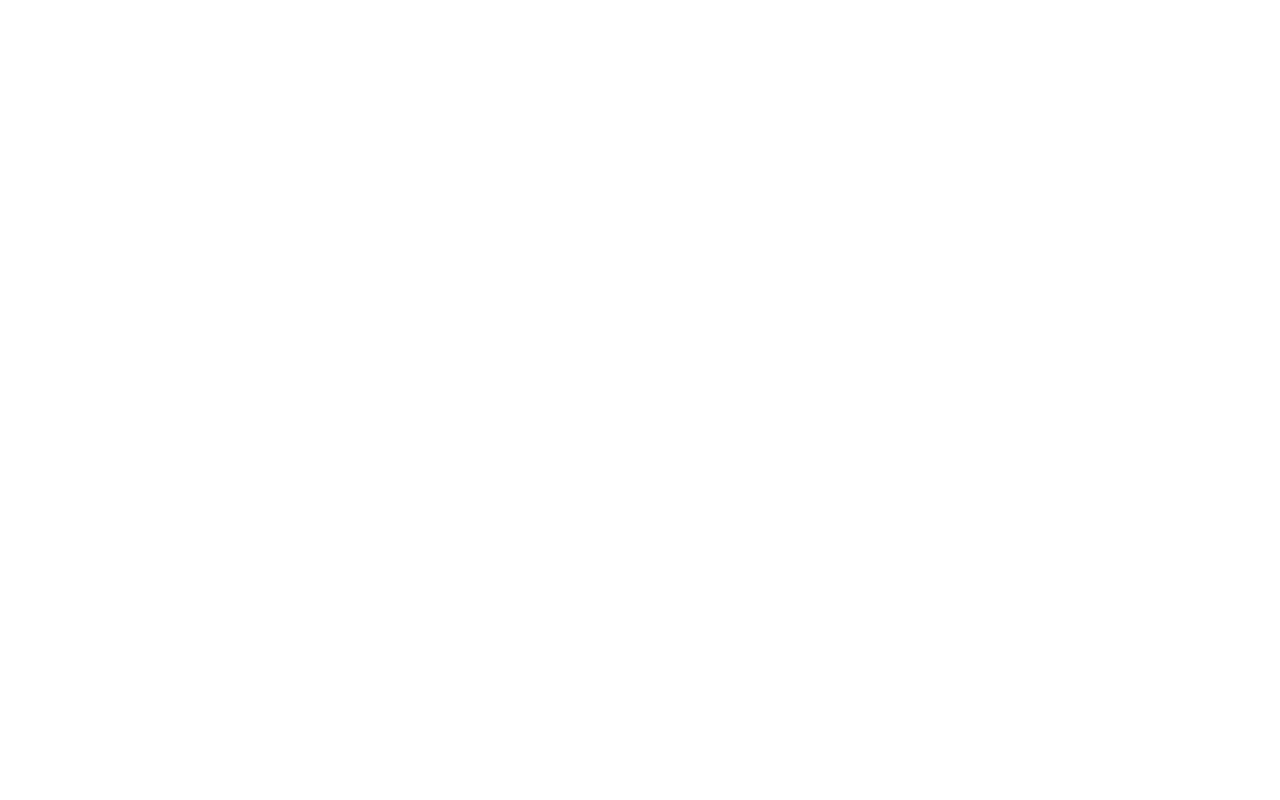
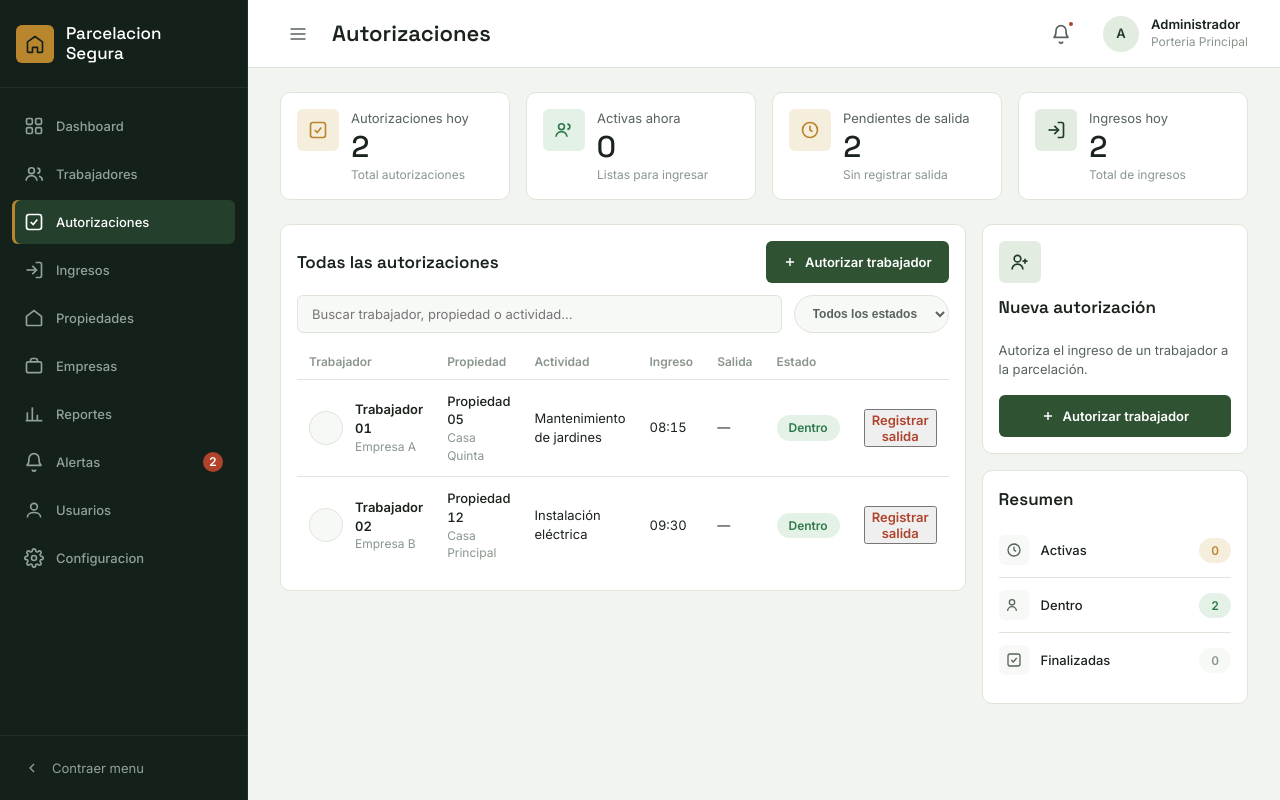
Before and after one commit to Alejandro-YP/Parcelacion-Segura, a website: page frontend/html/autorizaciones.html in a window 1280 px wide. Drawn offline with Linux system fonts and the light colour scheme.

Commit message:
feat(funcionalidad autorizacion): ventana autorizacion

```diff
--- a/frontend/html/autorizaciones.html
+++ b/frontend/html/autorizaciones.html
@@ -0,0 +1,299 @@
+<!DOCTYPE html>
+<html lang="es">
+<head>
+  <meta charset="UTF-8">
+  <meta name="viewport" content="width=device-width, initial-scale=1.0">
+  <title>Autorizaciones · Parcelación Segura</title>
+  <link rel="preconnect" href="https://fonts.googleapis.com">
+  <link rel="preconnect" href="https://fonts.gstatic.com" crossorigin>
+  <link href="https://fonts.googleapis.com/css2?family=Inter:wght@400;500;600;700&family=Space+Grotesk:wght@500;600;700&display=swap" rel="stylesheet">
+  <!-- ✅ CSS: sube un nivel a /css/ y usa el nombre real -->
+  <link rel="stylesheet" href="../css/dashboard-style.css">
+</head>
+<body>
+
+<div class="app-shell" id="appShell">
+
+  <!-- ============ SIDEBAR ============ -->
+  <aside class="sidebar">
+    <div class="sidebar__brand">
+      <div class="sidebar__brand-mark">
+        <svg width="20" height="20" viewBox="0 0 24 24" fill="none" stroke="#14201A" stroke-width="2" stroke-linecap="round" stroke-linejoin="round">
+          <path d="M3 9.5 12 3l9 6.5V21a1 1 0 0 1-1 1h-5v-6h-6v6H4a1 1 0 0 1-1-1V9.5Z"/>
+        </svg>
+      </div>
+      <div class="sidebar__brand-name">Parcelacion<br>Segura</div>
+    </div>
+
+    <nav class="sidebar__nav">
+      <!-- ✅ Dashboard está en la raíz → sube un nivel -->
+      <a class="nav__item" href="../dashboard.html">
+        <svg class="nav__icon" viewBox="0 0 24 24" fill="none" stroke="currentColor" stroke-width="2"><rect x="3" y="3" width="7" height="7" rx="1.5"/><rect x="14" y="3" width="7" height="7" rx="1.5"/><rect x="3" y="14" width="7" height="7" rx="1.5"/><rect x="14" y="14" width="7" height="7" rx="1.5"/></svg>
+        <span class="nav__label">Dashboard</span>
+      </a>
+
+      <!-- ✅ Mismo nivel -->
+      <a class="nav__item" href="trabajadores.html">
+        <svg class="nav__icon" viewBox="0 0 24 24" fill="none" stroke="currentColor" stroke-width="2"><circle cx="9" cy="8" r="3.5"/><path d="M2.5 20c0-3.3 2.9-6 6.5-6s6.5 2.7 6.5 6"/><path d="M16 11a3 3 0 1 0 0-6"/><path d="M22 20c0-2.5-1.6-4.6-4-5.5"/></svg>
+        <span class="nav__label">Trabajadores</span>
+      </a>
+
+      <!-- ✅ Estás en autorizaciones.html, así que este es el activo -->
+      <a class="nav__item is-active" href="autorizaciones.html">
+        <svg class="nav__icon" viewBox="0 0 24 24" fill="none" stroke="currentColor" stroke-width="2"><rect x="3" y="3" width="18" height="18" rx="3"/><path d="m8 12 3 3 5-6"/></svg>
+        <span class="nav__label">Autorizaciones</span>
+      </a>
+
+      <a class="nav__item" href="#">
+        <svg class="nav__icon" viewBox="0 0 24 24" fill="none" stroke="currentColor" stroke-width="2"><path d="M14 3h5a2 2 0 0 1 2 2v14a2 2 0 0 1-2 2h-5"/><path d="M10 17l5-5-5-5"/><path d="M15 12H3"/></svg>
+        <span class="nav__label">Ingresos</span>
+      </a>
+
+      <a class="nav__item" href="#">
+        <svg class="nav__icon" viewBox="0 0 24 24" fill="none" stroke="currentColor" stroke-width="2"><path d="M3 10 12 3l9 7v10a1 1 0 0 1-1 1H4a1 1 0 0 1-1-1V10Z"/></svg>
+        <span class="nav__label">Propiedades</span>
+      </a>
+
+      <a class="nav__item" href="#">
+        <svg class="nav__icon" viewBox="0 0 24 24" fill="none" stroke="currentColor" stroke-width="2"><rect x="3" y="7" width="18" height="13" rx="2"/><path d="M8 7V5a2 2 0 0 1 2-2h4a2 2 0 0 1 2 2v2"/></svg>
+        <span class="nav__label">Empresas</span>
+      </a>
+
+      <a class="nav__item" href="#">
+        <svg class="nav__icon" viewBox="0 0 24 24" fill="none" stroke="currentColor" stroke-width="2"><path d="M4 20V10"/><path d="M10 20V4"/><path d="M16 20v-7"/><path d="M22 20H2"/></svg>
+        <span class="nav__label">Reportes</span>
+      </a>
+
+      <a class="nav__item" href="#">
+        <svg class="nav__icon" viewBox="0 0 24 24" fill="none" stroke="currentColor" stroke-width="2"><path d="M6 8a6 6 0 1 1 12 0c0 7 3 8 3 8H3s3-1 3-8"/><path d="M10 21a2 2 0 0 0 4 0"/></svg>
+        <span class="nav__label">Alertas</span>
+        <span class="nav__badge">2</span>
+      </a>
+
+      <a class="nav__item" href="#">
+        <svg class="nav__icon" viewBox="0 0 24 24" fill="none" stroke="currentColor" stroke-width="2"><circle cx="12" cy="8" r="4"/><path d="M4 21c0-4 4-6 8-6s8 2 8 6"/></svg>
+        <span class="nav__label">Usuarios</span>
+      </a>
+
+      <a class="nav__item" href="#">
+        <svg class="nav__icon" viewBox="0 0 24 24" fill="none" stroke="currentColor" stroke-width="2"><circle cx="12" cy="12" r="3"/><path d="M19.4 15a1.7 1.7 0 0 0 .3 1.9l.1.1a2 2 0 1 1-2.8 2.8l-.1-.1a1.7 1.7 0 0 0-1.9-.3 1.7 1.7 0 0 0-1 1.5V21a2 2 0 1 1-4 0v-.1a1.7 1.7 0 0 0-1-1.5 1.7 1.7 0 0 0-1.9.3l-.1.1a2 2 0 1 1-2.8-2.8l.1-.1a1.7 1.7 0 0 0 .3-1.9 1.7 1.7 0 0 0-1.5-1H3a2 2 0 1 1 0-4h.1a1.7 1.7 0 0 0 1.5-1 1.7 1.7 0 0 0-.3-1.9l-.1-.1a2 2 0 1 1 2.8-2.8l.1.1a1.7 1.7 0 0 0 1.9.3H9a1.7 1.7 0 0 0 1-1.5V3a2 2 0 1 1 4 0v.1a1.7 1.7 0 0 0 1 1.5 1.7 1.7 0 0 0 1.9-.3l.1-.1a2 2 0 1 1 2.8 2.8l-.1.1a1.7 1.7 0 0 0-.3 1.9V9a1.7 1.7 0 0 0 1.5 1H21a2 2 0 1 1 0 4h-.1a1.7 1.7 0 0 0-1.5 1Z"/></svg>
+        <span class="nav__label">Configuracion</span>
+      </a>
+    </nav>
+
+    <div class="sidebar__footer">
+      <button class="sidebar__collapse-btn" id="btnCollapse">
+        <svg width="16" height="16" viewBox="0 0 24 24" fill="none" stroke="currentColor" stroke-width="2"><path d="m15 18-6-6 6-6"/></svg>
+        <span>Contraer menu</span>
+      </button>
+    </div>
+  </aside>
+
+  <!-- ============ MAIN ============ -->
+  <div class="app-main">
+
+    <header class="topbar">
+      <div class="topbar__left">
+        <button class="topbar__menu-btn" id="btnMenu">
+          <svg width="20" height="20" viewBox="0 0 24 24" fill="none" stroke="currentColor" stroke-width="2"><path d="M3 6h18M3 12h18M3 18h18"/></svg>
+        </button>
+        <h1 class="topbar__title">Autorizaciones</h1>
+      </div>
+
+      <div class="topbar__right">
+        <button class="topbar__icon-btn">
+          <svg width="20" height="20" viewBox="0 0 24 24" fill="none" stroke="currentColor" stroke-width="2"><path d="M6 8a6 6 0 1 1 12 0c0 7 3 8 3 8H3s3-1 3-8"/><path d="M10 21a2 2 0 0 0 4 0"/></svg>
+          <span class="topbar__icon-dot"></span>
+        </button>
+        <div class="topbar__user">
+          <div class="topbar__avatar">A</div>
+          <div>
+            <div class="topbar__user-name">Administrador</div>
+            <div class="topbar__user-role">Porteria Principal</div>
+          </div>
+        </div>
+      </div>
+    </header>
+
+    <div class="view">
+
+      <!-- KPIs -->
+      <div class="kpi-grid">
+        <div class="kpi-card kpi-card--auth">
+          <div class="kpi-card__icon">
+            <svg viewBox="0 0 24 24" fill="none" stroke="currentColor" stroke-width="2"><rect x="3" y="3" width="18" height="18" rx="3"/><path d="m8 12 3 3 5-6"/></svg>
+          </div>
+          <div>
+            <div class="kpi-card__label">Autorizaciones hoy</div>
+            <div class="kpi-card__value" id="kpiHoy">0</div>
+            <div class="kpi-card__sub">Total autorizaciones</div>
+          </div>
+        </div>
+
+        <div class="kpi-card kpi-card--inside">
+          <div class="kpi-card__icon">
+            <svg viewBox="0 0 24 24" fill="none" stroke="currentColor" stroke-width="2"><circle cx="9" cy="8" r="3.5"/><path d="M2.5 20c0-3.3 2.9-6 6.5-6s6.5 2.7 6.5 6"/><path d="M16 11a3 3 0 1 0 0-6"/></svg>
+          </div>
+          <div>
+            <div class="kpi-card__label">Activas ahora</div>
+            <div class="kpi-card__value" id="kpiActivas">0</div>
+            <div class="kpi-card__sub">Listas para ingresar</div>
+          </div>
+        </div>
+
+        <div class="kpi-card kpi-card--pending">
+          <div class="kpi-card__icon">
+            <svg viewBox="0 0 24 24" fill="none" stroke="currentColor" stroke-width="2"><circle cx="12" cy="12" r="9"/><path d="M12 7v5l3 2"/></svg>
+          </div>
+          <div>
+            <div class="kpi-card__label">Pendientes de salida</div>
+            <div class="kpi-card__value" id="kpiPendientes">0</div>
+            <div class="kpi-card__sub">Sin registrar salida</div>
+          </div>
+        </div>
+
+        <div class="kpi-card kpi-card--entries">
+          <div class="kpi-card__icon">
+            <svg viewBox="0 0 24 24" fill="none" stroke="currentColor" stroke-width="2"><path d="M14 3h5a2 2 0 0 1 2 2v14a2 2 0 0 1-2 2h-5"/><path d="M10 17l5-5-5-5"/><path d="M15 12H3"/></svg>
+          </div>
+          <div>
+            <div class="kpi-card__label">Ingresos hoy</div>
+            <div class="kpi-card__value" id="kpiIngresos">0</div>
+            <div class="kpi-card__sub">Total de ingresos</div>
+          </div>
+        </div>
+      </div>
+
+      <div class="grid-main">
+
+        <div class="grid-main__col">
+          <section class="panel">
+            <div class="panel__header">
+              <h2 class="panel__title">Todas las autorizaciones</h2>
+              <button class="btn btn--primary" id="btnNueva">
+                <svg width="14" height="14" viewBox="0 0 24 24" fill="none" stroke="currentColor" stroke-width="2.5"><path d="M12 5v14M5 12h14"/></svg>
+                Autorizar trabajador
+              </button>
+            </div>
+
+            <div style="padding: 0 var(--space-4) var(--space-3); display:flex; gap: var(--space-3); flex-wrap:wrap;">
+              <input id="buscador" type="text" placeholder="Buscar trabajador, propiedad o actividad..."
+                style="flex:1; min-width:200px; padding: 10px 14px; border:1px solid var(--color-border); border-radius: var(--radius-sm); font-family: inherit; font-size: var(--text-sm); background: var(--color-surface-alt);">
+              <select id="filtroEstado" class="select-chip" style="padding: 10px 14px; cursor:pointer;">
+                <option value="">Todos los estados</option>
+                <option value="activa">Activas</option>
+                <option value="dentro">Dentro</option>
+                <option value="finalizada">Finalizadas</option>
+              </select>
+            </div>
+
+            <div class="panel__body" style="padding-top:0;">
+              <table class="data-table">
+                <thead>
+                  <tr>
+                    <th>Trabajador</th>
+                    <th>Propiedad</th>
+                    <th>Actividad</th>
+                    <th>Ingreso</th>
+                    <th>Salida</th>
+                    <th>Estado</th>
+                    <th></th>
+                  </tr>
+                </thead>
+                <tbody id="tbodyAutorizaciones"></tbody>
+              </table>
+            </div>
+          </section>
+        </div>
+
+        <div class="grid-main__col">
+
+          <section class="panel">
+            <div class="cta-panel">
+              <div class="cta-panel__icon">
+                <svg width="20" height="20" viewBox="0 0 24 24" fill="none" stroke="currentColor" stroke-width="2"><circle cx="9" cy="8" r="4"/><path d="M2.5 21c0-3.6 2.9-6.5 6.5-6.5S15.5 17.4 15.5 21"/><path d="M18 8v6M21 11h-6"/></svg>
+              </div>
+              <h3 class="cta-panel__title">Nueva autorización</h3>
+              <p class="cta-panel__desc">Autoriza el ingreso de un trabajador a la parcelación.</p>
+              <button class="btn btn--primary btn--block" id="btnNueva2">
+                <svg width="14" height="14" viewBox="0 0 24 24" fill="none" stroke="currentColor" stroke-width="2.5"><path d="M12 5v14M5 12h14"/></svg>
+                Autorizar trabajador
+              </button>
+            </div>
+          </section>
+
+          <section class="panel">
+            <div class="panel__header">
+              <h2 class="panel__title">Resumen</h2>
+            </div>
+            <div class="panel__body" style="padding-top:0;">
+              <ul class="report-list">
+                <li class="report-item">
+                  <div class="report-item__icon">
+                    <svg width="16" height="16" viewBox="0 0 24 24" fill="none" stroke="currentColor" stroke-width="2"><circle cx="12" cy="12" r="9"/><path d="M12 7v5l3 2"/></svg>
+                  </div>
+                  <div class="report-item__name">Activas</div>
+                  <span class="badge badge--pending" id="resActivas">0</span>
+                </li>
+                <li class="report-item">
+                  <div class="report-item__icon">
+                    <svg width="16" height="16" viewBox="0 0 24 24" fill="none" stroke="currentColor" stroke-width="2"><circle cx="9" cy="8" r="4"/><path d="M2.5 21c0-3.6 2.9-6.5 6.5-6.5S15.5 17.4 15.5 21"/></svg>
+                  </div>
+                  <div class="report-item__name">Dentro</div>
+                  <span class="badge badge--inside" id="resDentro">0</span>
+                </li>
+                <li class="report-item">
+                  <div class="report-item__icon">
+                    <svg width="16" height="16" viewBox="0 0 24 24" fill="none" stroke="currentColor" stroke-width="2"><path d="m8 12 3 3 5-6"/><rect x="3" y="3" width="18" height="18" rx="3"/></svg>
+                  </div>
+                  <div class="report-item__name">Finalizadas</div>
+                  <span class="badge badge--out" id="resFinal">0</span>
+                </li>
+              </ul>
+            </div>
+          </section>
+
+        </div>
+      </div>
+    </div>
+  </div>
+</div>
+
+<!-- ============ MODAL ============ -->
+<div class="modal-overlay" id="modalNueva">
+  <div class="modal">
+    <h2 style="margin-bottom: var(--space-4);">Nueva autorización</h2>
+    <form id="formAutorizacion">
+      <label style="display:block; font-size: var(--text-xs); color: var(--color-ink-muted); margin-bottom: 6px;">Trabajador</label>
+      <select id="trabajador" required style="width:100%; padding: 10px; border:1px solid var(--color-border); border-radius: var(--radius-sm); margin-bottom: var(--space-3); font-family:inherit;">
+        <option value="">Seleccionar trabajador...</option>
+        <option value="Trabajador 01|Empresa A">Trabajador 01 — Empresa A</option>
+        <option value="Trabajador 02|Empresa B">Trabajador 02 — Empresa B</option>
+        <option value="Trabajador 03|Empresa A">Trabajador 03 — Empresa A</option>
+      </select>
+
+      <label style="display:block; font-size: var(--text-xs); color: var(--color-ink-muted); margin-bottom: 6px;">Propiedad</label>
+      <select id="propiedad" required style="width:100%; padding: 10px; border:1px solid var(--color-border); border-radius: var(--radius-sm); margin-bottom: var(--space-3); font-family:inherit;">
+        <option value="">Seleccionar propiedad...</option>
+        <option value="Propiedad 05|Casa Quinta">Propiedad 05 — Casa Quinta</option>
+        <option value="Propiedad 12|Casa Principal">Propiedad 12 — Casa Principal</option>
+      </select>
+
+      <label style="display:block; font-size: var(--text-xs); color: var(--color-ink-muted); margin-bottom: 6px;">Actividad</label>
+      <input id="actividad" type="text" placeholder="Ej: Mantenimiento de jardines" required style="width:100%; padding: 10px; border:1px solid var(--color-border); border-radius: var(--radius-sm); margin-bottom: var(--space-3); font-family:inherit;">
+
+      <label style="display:block; font-size: var(--text-xs); color: var(--color-ink-muted); margin-bottom: 6px;">Fecha</label>
+      <input id="fecha" type="date" required style="width:100%; padding: 10px; border:1px solid var(--color-border); border-radius: var(--radius-sm); margin-bottom: var(--space-3); font-family:inherit;">
+
+      <div style="display:flex; gap: var(--space-3); margin-top: var(--space-4);">
+        <button type="button" class="btn" id="btnCancelar" style="flex:1; background: var(--color-surface-alt); border:1px solid var(--color-border); color: var(--color-ink);">Cancelar</button>
+        <button type="submit" class="btn btn--primary" style="flex:1;">Autorizar</button>
+      </div>
+    </form>
+  </div>
+</div>
+
+<!-- ✅ JS: sube un nivel a /js/ -->
+<script src="../js/autorizacion.js"></script>
+</body>
+</html>
--- a/frontend/js/autorizacion.js
+++ b/frontend/js/autorizacion.js
@@ -0,0 +1,188 @@
+// ==========================================
+// Autorización - Vista con localStorage
+// ==========================================
+
+const STORAGE_KEY = 'autorizaciones_parcelacion';
+
+const datosIniciales = [
+  { id: 1, trabajador: 'Trabajador 01', empresa: 'Empresa A', propiedad: 'Propiedad 05', casa: 'Casa Quinta',   actividad: 'Mantenimiento de jardines', ingreso: '08:15', salida: null, estado: 'dentro' },
+  { id: 2, trabajador: 'Trabajador 02', empresa: 'Empresa B', propiedad: 'Propiedad 12', casa: 'Casa Principal', actividad: 'Instalación eléctrica',     ingreso: '09:30', salida: null, estado: 'dentro' }
+];
+
+let autorizaciones = JSON.parse(localStorage.getItem(STORAGE_KEY));
+if (!autorizaciones) {
+  autorizaciones = [...datosIniciales];
+  localStorage.setItem(STORAGE_KEY, JSON.stringify(autorizaciones));
+}
+
+const tbody       = document.getElementById('tbodyAutorizaciones');
+const modal       = document.getElementById('modalNueva');
+const form        = document.getElementById('formAutorizacion');
+const buscador    = document.getElementById('buscador');
+const filtro      = document.getElementById('filtroEstado');
+const btnNueva    = document.getElementById('btnNueva');
+const btnNueva2   = document.getElementById('btnNueva2');
+const btnCancelar = document.getElementById('btnCancelar');
+
+function render() {
+  const texto  = buscador.value.toLowerCase().trim();
+  const estado = filtro.value;
+
+  const filtradas = autorizaciones.filter(a => {
+    const coincideTexto =
+      a.trabajador.toLowerCase().includes(texto) ||
+      a.propiedad.toLowerCase().includes(texto) ||
+      a.actividad.toLowerCase().includes(texto) ||
+      (a.empresa || '').toLowerCase().includes(texto);
+    const coincideEstado = !estado || a.estado === estado;
+    return coincideTexto && coincideEstado;
+  });
+
+  tbody.innerHTML = '';
+
+  if (filtradas.length === 0) {
+    tbody.innerHTML = `
+      <tr><td colspan="7" style="text-align:center; padding: var(--space-6); color: var(--color-ink-faint);">
+        No hay autorizaciones que coincidan
+      </td></tr>`;
+  } else {
+    filtradas.forEach(a => {
+      const tr = document.createElement('tr');
+      const badgeClass =
+        a.estado === 'dentro'     ? 'badge--inside'  :
+        a.estado === 'activa'     ? 'badge--pending' :
+        a.estado === 'finalizada' ? 'badge--out'     : 'badge--out';
+      const badgeText =
+        a.estado === 'dentro'     ? 'Dentro'     :
+        a.estado === 'activa'     ? 'Activa'     :
+        a.estado === 'finalizada' ? 'Finalizada' : a.estado;
+
+      let accion = '—';
+      if (a.estado === 'activa') {
+        accion = `<button class="panel__link" data-action="ingreso" data-id="${a.id}">Registrar ingreso</button>`;
+      } else if (a.estado === 'dentro') {
+        accion = `<button class="panel__link" style="color: var(--color-status-alert);" data-action="salida" data-id="${a.id}">Registrar salida</button>`;
+      }
+
+      tr.innerHTML = `
+        <td>
+          <div class="person-cell">
+            <div class="person-cell__avatar"></div>
+            <div>
+              <div class="person-cell__name">${a.trabajador}</div>
+              <div class="person-cell__meta">${a.empresa || ''}</div>
+            </div>
+          </div>
+        </td>
+        <td>
+          <div class="cell-title">${a.propiedad}</div>
+          <div class="cell-meta">${a.casa || ''}</div>
+        </td>
+        <td>${a.actividad}</td>
+        <td>${a.ingreso || '—'}</td>
+        <td>${a.salida || '—'}</td>
+        <td><span class="badge ${badgeClass}">${badgeText}</span></td>
+        <td>${accion}</td>
+      `;
+      tbody.appendChild(tr);
+    });
+  }
+
+  actualizarKPIs();
+}
+
+function actualizarKPIs() {
+  const activas = autorizaciones.filter(a => a.estado === 'activa').length;
+  const dentro  = autorizaciones.filter(a => a.estado === 'dentro').length;
+  const finales = autorizaciones.filter(a => a.estado === 'finalizada').length;
+  const total   = autorizaciones.length;
+
+  document.getElementById('kpiHoy').textContent        = total;
+  document.getElementById('kpiActivas').textContent    = activas;
+  document.getElementById('kpiPendientes').textContent = dentro;
+  document.getElementById('kpiIngresos').textContent   = total;
+
+  document.getElementById('resActivas').textContent = activas;
+  document.getElementById('resDentro').textContent  = dentro;
+  document.getElementById('resFinal').textContent   = finales;
+}
+
+function guardar() {
+  localStorage.setItem(STORAGE_KEY, JSON.stringify(autorizaciones));
+}
+
+function abrirModal() {
+  document.getElementById('fecha').valueAsDate = new Date();
+  modal.classList.add('is-open');
+}
+function cerrarModal() {
+  modal.classList.remove('is-open');
+  form.reset();
+}
+
+btnNueva.addEventListener('click', abrirModal);
+btnNueva2.addEventListener('click', abrirModal);
+btnCancelar.addEventListener('click', cerrarModal);
+modal.addEventListener('click', e => { if (e.target === modal) cerrarModal(); });
+
+form.addEventListener('submit', e => {
+  e.preventDefault();
+
+  const [trabajador, empresa] = document.getElementById('trabajador').value.split('|');
+  const [propiedad, casa]     = document.getElementById('propiedad').value.split('|');
+  const actividad             = document.getElementById('actividad').value;
+
+  const nueva = {
+    id: Date.now(),
+    trabajador, empresa,
+    propiedad, casa,
+    actividad,
+    ingreso: null,
+    salida: null,
+    estado: 'activa',
+    fecha: document.getElementById('fecha').value
+  };
+
+  autorizaciones.unshift(nueva);
+  guardar();
+  render();
+  cerrarModal();
+});
+
+tbody.addEventListener('click', e => {
+  const btn = e.target.closest('button[data-action]');
+  if (!btn) return;
+
+  const id = Number(btn.dataset.id);
+  const a  = autorizaciones.find(x => x.id === id);
+  if (!a) return;
+
+  const hora = new Date().toLocaleTimeString('es-CO', { hour: '2-digit', minute: '2-digit' });
+
+  if (btn.dataset.action === 'ingreso') {
+    a.ingreso = hora;
+    a.estado  = 'dentro';
+  } else if (btn.dataset.action === 'salida') {
+    a.salida = hora;
+    a.estado = 'finalizada';
+  }
+
+  guardar();
+  render();
+});
+
+buscador.addEventListener('input', render);
+filtro.addEventListener('change', render);
+
+document.getElementById('btnCollapse').addEventListener('click', () => {
+  document.getElementById('appShell').classList.toggle('is-collapsed');
+});
+document.getElementById('btnMenu').addEventListener('click', () => {
+  document.getElementById('appShell').classList.toggle('is-collapsed');
+});
+
+if (new URLSearchParams(location.search).get('nueva') === '1') {
+  abrirModal();
+}
+
+render();
```
Also changed, not shown: frontend/css/dashboard-style.css (+32 -0 lines), frontend/dashboard.html (+5 -5 lines), frontend/html/login.html (renamed from frontend/login.html).
